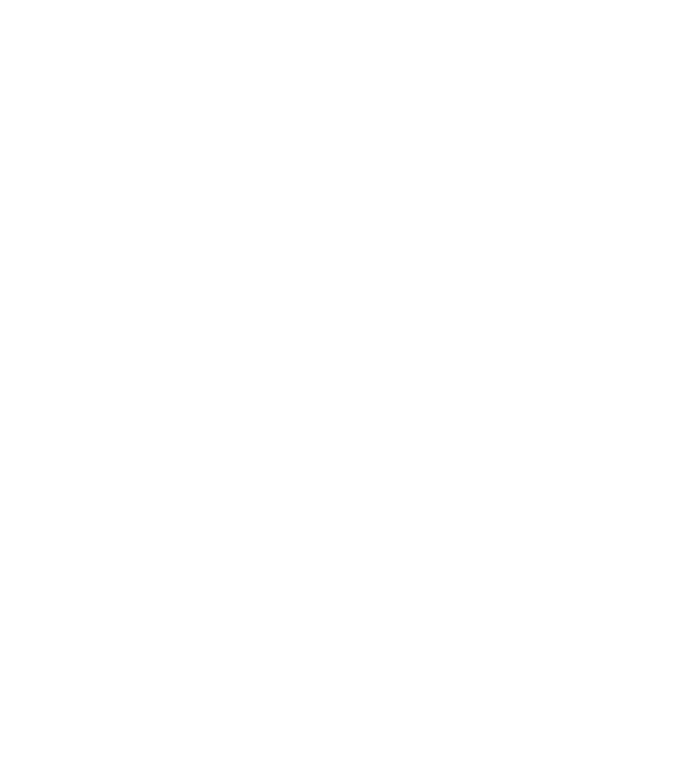
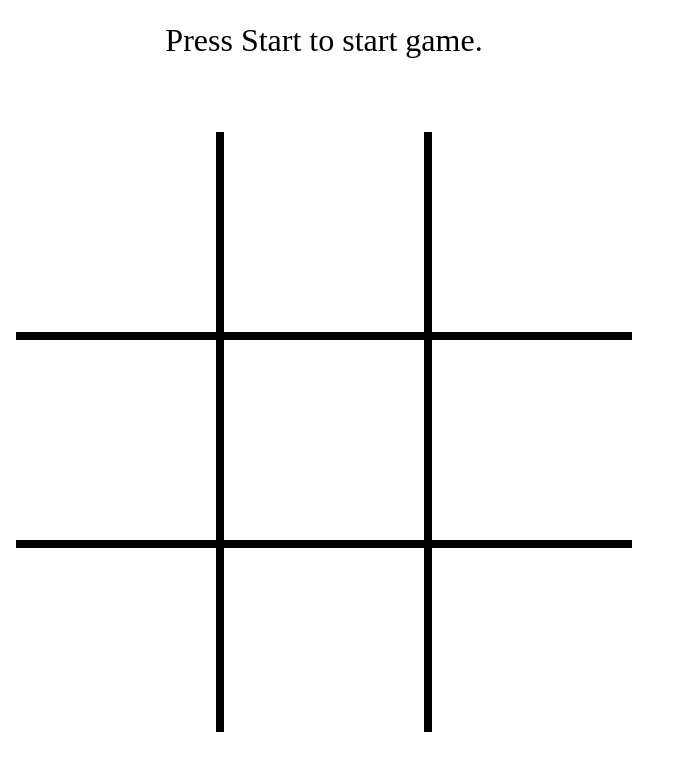
Before and after one commit to pattern-screamer/odin-tictactoe, a plain HTML site: page index.html in a window 1280 px wide. Shown: the whole page, without its empty margins (0-679 px from the left). Drawn offline with Linux system fonts and the light colour scheme.

Commit message:
Implement status and gameboard display and player interaction

```diff
--- a/index.html
+++ b/index.html
@@ -9,6 +9,9 @@
   <script src="./script.js" defer="defer"></script>
 </head>
 <body>
-
+  <div class="container">
+    <div id="status"></div>
+    <div id="board"></div>
+  </div>
 </body>
 </html>
--- a/script.js
+++ b/script.js
@@ -182,6 +182,9 @@ const gameController = (() => {
   }
 
   const getStatus = () => {
+    if (!status) {
+      return "Press Start to start game.";
+    }
     const playerName = activePlayer.getName();
     const playerToken = activePlayer.token;
     switch (status) {
@@ -212,5 +215,47 @@ const gameController = (() => {
 })();
 
 const displayController = (() => {
-  console.log(gameController.getBoard());
+  const boardDisplay = document.querySelector("div#board");
+  const statusDisplay = document.querySelector("div#status");
+
+  const buildDisplay = () => {
+    const board = gameController.getBoard();
+    for (let row = 0; row < board.length; row++) {
+      for (let column = 0; column < board[row].length; column++) {
+        const cell = document.createElement('div');
+        cell.classList.add('cell');
+        cell.dataset.column = column;
+        cell.dataset.row = row;
+        cell.addEventListener("click", clickCell);
+        boardDisplay.appendChild(cell);
+      }
+    }
+
+    const status = gameController.getStatus();
+    statusDisplay.textContent = status;
+  }
+
+  const updateDisplay = () => {
+    const board = gameController.getBoard();
+    const cells = document.querySelectorAll('div.cell');
+    for (const cell of cells) {
+      column = cell.dataset.column;
+      row = cell.dataset.row;
+      cell.textContent = board[column][row];
+    }
+
+    const status = gameController.getStatus();
+    statusDisplay.textContent = status;
+  }
+
+  const clickCell = (event) => {
+    const posX = event.target.dataset.column;
+    const posY = event.target.dataset.row;
+    gameController.playRound(posX, posY);
+    updateDisplay();
+  }
+
+  return { buildDisplay };
 })();
+
+displayController.buildDisplay();
--- a/style.css
+++ b/style.css
@@ -0,0 +1,33 @@
+:root {
+  --cell-side: 200px;
+}
+
+.container {
+  display: grid;
+  grid-template-rows: 100px calc(3 * var(--cell-side));
+  gap: 16px;
+
+  max-width: calc(3 * var(--cell-side));
+  padding: 16px;
+}
+
+#status {
+  font-size: 2rem;
+  text-align: center;
+}
+
+#board {
+  display: grid;
+  grid-template-columns: repeat(3, var(--cell-side));
+  grid-template-rows: repeat(3, var(--cell-side));
+  gap: 8px;
+
+  background-color: #000;
+  font-size: 8rem;
+}
+
+.cell {
+  display: grid;
+  place-items: center;
+  background-color: #fff;
+}
```
